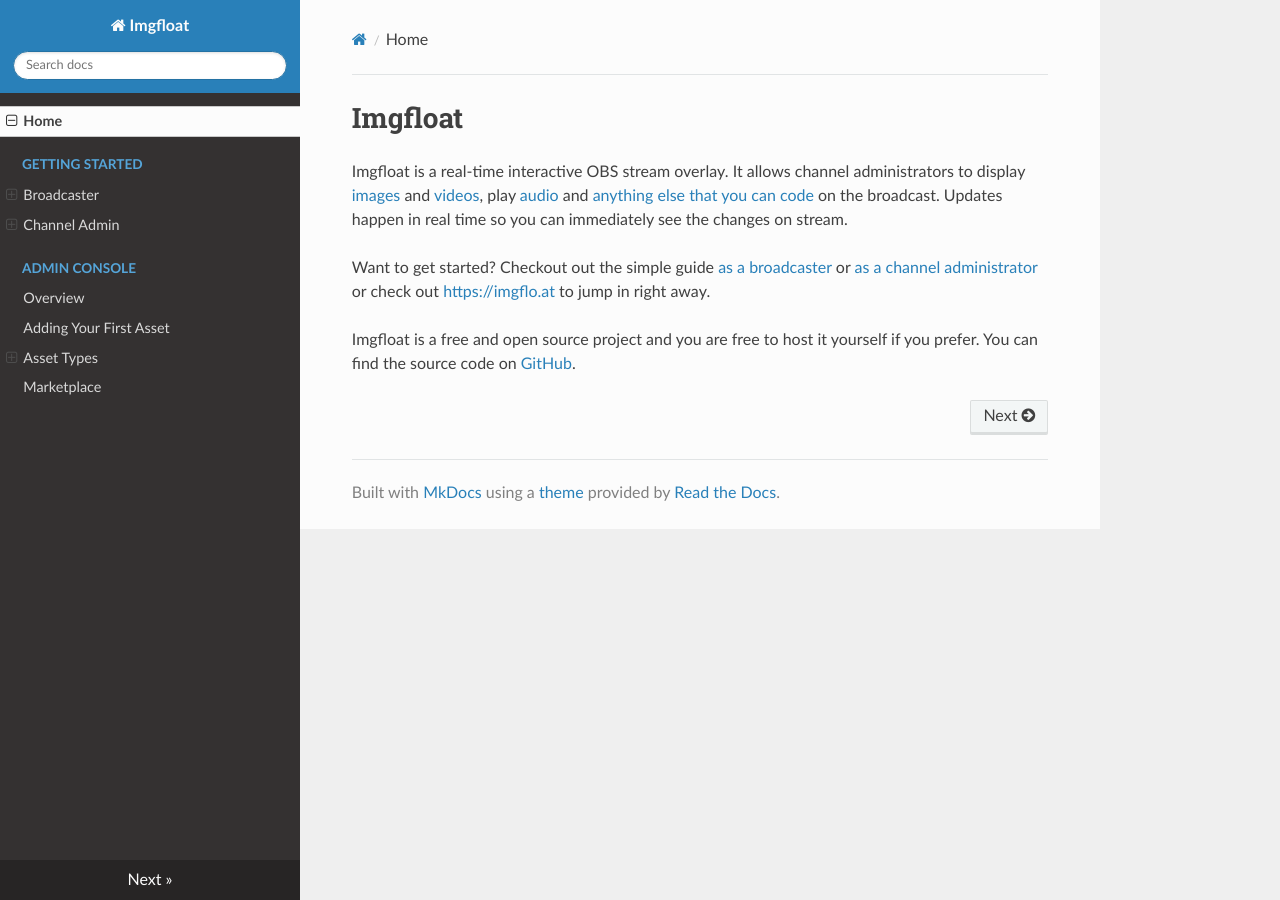
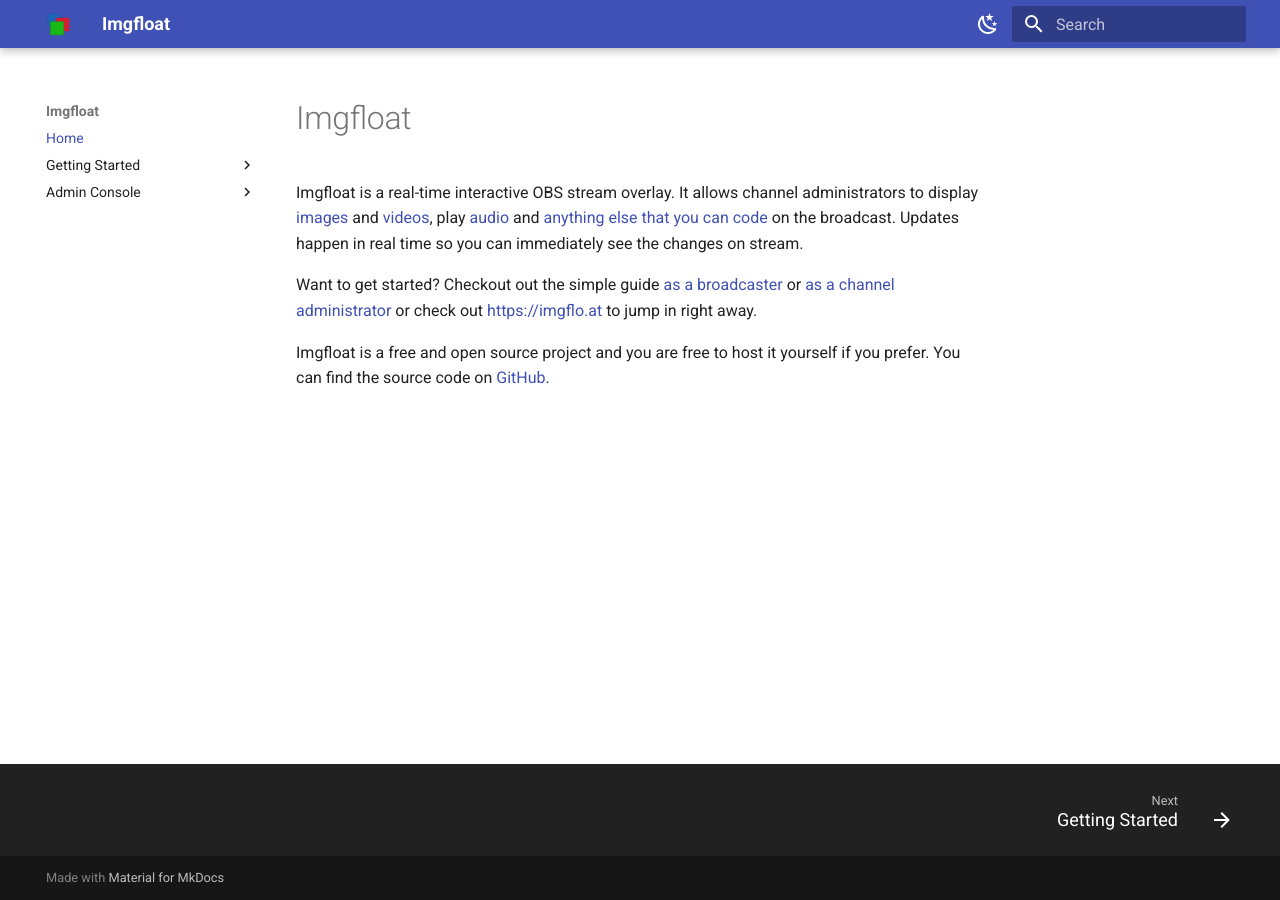
Before and after one commit to imgfloat/docs, an MkDocs documentation site: the page built from docs/index.md, in a window 1280 px wide. Built offline with MkDocs 1.6.1 and Material for MkDocs 9.7.7, drawn with Linux system fonts in a browser that asks for light colours; nearby versions of some CDN libraries.

Commit message:
Use material theme

```diff
--- a/mkdocs.yml
+++ b/mkdocs.yml
@@ -1,14 +1,44 @@
 site_name: Imgfloat
+site_description: Imgfloat User Documentation
+site_url: https://docs.imgflo.at
+
 theme:
-  name: readthedocs
+  logo: assets/icon.png
+  name: material
   highlightjs: true
+  features:
+    - navigation.footer
+    - navigation.instant
+    - navigation.tracking
+    - navigation.top
+    - toc.follow
+    - search.highlight
+    - search.share
+    - content.code.copy
+  palette:
+    - scheme: default
+      toggle:
+        icon: material/weather-night
+        name: Dark mode
+    - scheme: slate
+      toggle:
+        icon: material/weather-sunny
+        name: Light mode
+
 plugins:
   - search
+  - social
+
 markdown_extensions:
   - toc
   - markdown_include.include:
       base_path: .
   - admonition
+  - pymdownx.highlight
+  - pymdownx.inlinehilite
+  - pymdownx.superfences
+  - pymdownx.details
+
 nav:
   - Home: index.md
   - Getting Started:
```
Also changed, not shown: pyproject.toml (+7 -1 lines), docs/assets/icon.png (added), docs/console/modifying.md (deleted), 4 other files.
